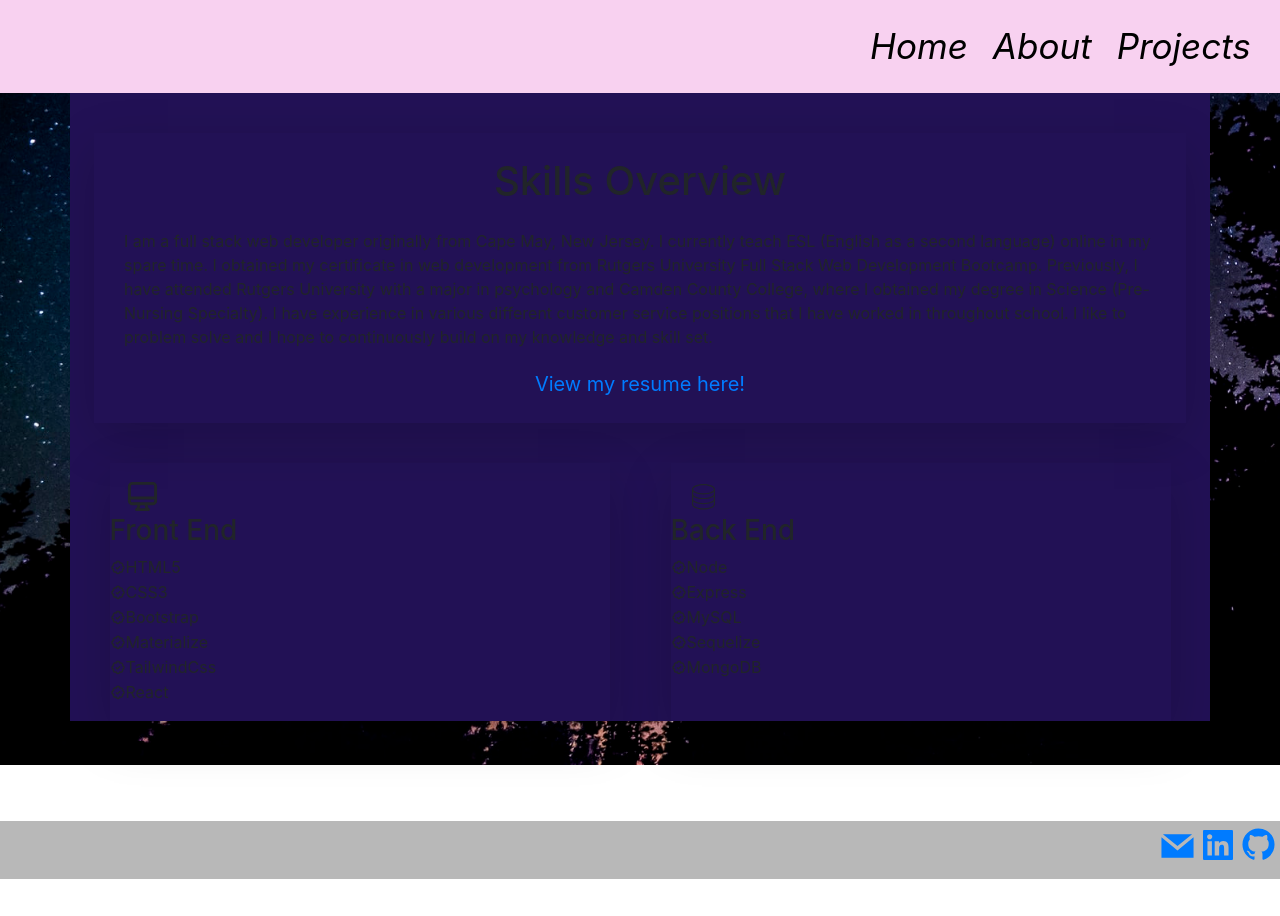
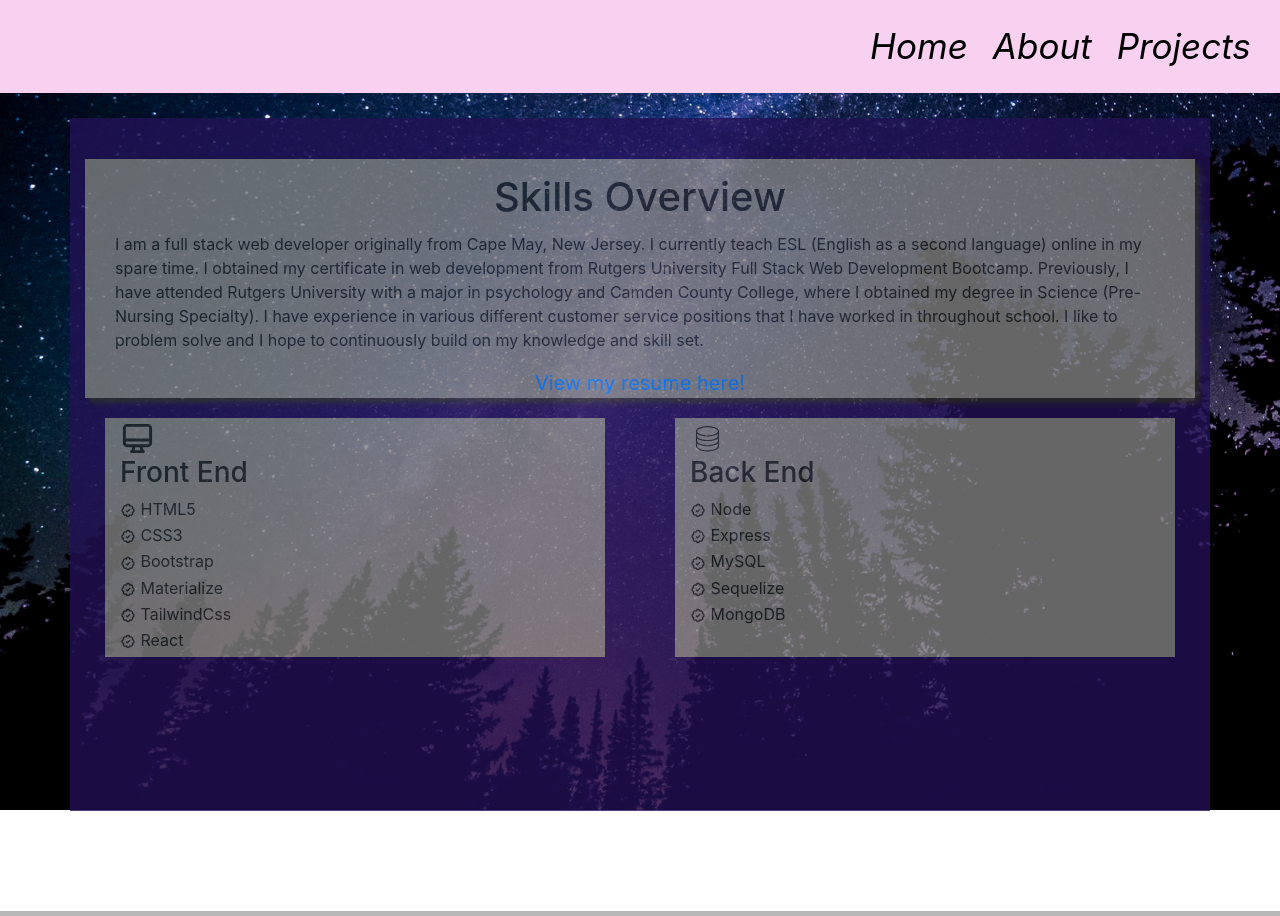
Before and after one commit to kaitlinkenney/react-portfolio, a React (Create React App) app: page /about in a window 1280 px wide. Shown: the top 916 px of the page. Before the commit the page ends 879 px from the top, so only its background shows below. Built offline with nearby package versions, Linux system fonts and the light colour scheme.

Commit message:
about page half fixed

```diff
--- a/src/components/Footer/footer.js
+++ b/src/components/Footer/footer.js
@@ -9,9 +9,9 @@ function Footer() {
       <div>
       <span>
 
-          <a className="icon mr-2.5" style={{float: "right"}} href={'https://github.com/kaitlinkenney'}><GrGithub className="-pb-6" style={{ height: 39, width: 35}} /></a>
-          <a className="iconn pl-2" style={{float: "right"}} href={'https://www.linkedin.com/in/kaitlin-kenney-12b01a1a7/'}><GrLinkedin className="mr-2 -pb-6" style={{ height: 40, width: 30 }}/></a>
-          <a className="iconnn" style={{float: "right"}} href={"mailto:kaitlin.kenney96@gmail.com"}><GrMail className="pb-2" style={{height: 50, width: 35}}/></a>
+          <a className="github" style={{float: "right"}} href={'https://github.com/kaitlinkenney'}><GrGithub style={{ height: 39, width: 35}} /></a>
+          <a className="linkedin" style={{float: "right"}} href={'https://www.linkedin.com/in/kaitlin-kenney-12b01a1a7/'}><GrLinkedin style={{ height: 40, width: 30 }}/></a>
+          <a className="email" style={{float: "right"}} href={"mailto:kaitlin.kenney96@gmail.com"}><GrMail style={{height: 50, width: 35}}/></a>
       </span>
       </div>
     </footer>
--- a/src/components/Footer/style.css
+++ b/src/components/Footer/style.css
@@ -12,3 +12,18 @@
 .p {
   text-align: center;
 }
+
+.github {
+  /* padding-bottom: -6%; */
+  margin-right: 1.5%;
+}
+
+.linkedin {
+  margin-right: .5%;
+  /* margin-bottom: -1; */
+}
+
+.email {
+  margin-bottom: 100px;
+  margin-right: 90%;
+}
--- a/src/pages/about.css
+++ b/src/pages/about.css
@@ -6,4 +6,48 @@
 
 .skills {
     text-align: center;
+    padding-top: 2px;
 }
+
+.containerone {
+    padding-top: 3%;
+    padding-bottom: 12%;
+    margin-top: 2%;
+    opacity: 80%;
+    padding-right: 4px;
+    padding-left: 4px;
+}
+
+.containertwo {
+    background-color: gray;
+    padding-top: 1%;
+    margin-top: 3px;
+    box-shadow: 5px 5px 5px rgb(49, 47, 47);
+}
+
+.containerthree {
+    padding-top: 3px;
+}
+
+.containerfour {
+    margin-left: 12px;
+    margin-top: 4px;
+    padding-bottom: 3px;
+    padding-top: 3px;
+    background-color: gray;
+}
+
+
+.db {
+    margin-left: auto;
+}
+
+.rows {
+    justify-content: center;
+}
+
+.containerfive {
+    margin-top: 4px;
+    padding-top: 3px;
+    background-color: gray;
+}
--- a/src/pages/about.js
+++ b/src/pages/about.js
@@ -8,11 +8,11 @@ import "./about.css";
 function About() {
     return (
 
-        <div className="container pt-4 pb-12 mt-12 opacity-80 pr-4 pl-4" style={{ background: "#215" }}>
+        <div className="container containerone" style={{ background: "#215" }}>
             <Image />
-            <div className="container shadow-lg bg-gray-200 pt-3 mt-3">
-                <h1 className="skills pt-2"> Skills Overview </h1>
-                <p className="pt-3 container">  I am a full stack web developer originally from Cape May, New Jersey.
+            <div className=" container containertwo">
+                <h1 className="skills"> Skills Overview </h1>
+                <p className="container containerthree">  I am a full stack web developer originally from Cape May, New Jersey.
                 I currently teach ESL (English as a second language) online in my spare time.
                 I obtained my certificate in web development from Rutgers University Full Stack Web Development Bootcamp.
                 Previously, I have attended Rutgers University with a major in psychology and Camden County College,
@@ -20,52 +20,52 @@ function About() {
                 I have experience in various different customer service positions that I have worked in
                 throughout school. I like to problem solve and I hope to continuously build on my knowledge and
                 skill set. </p>
-                <p className="pb-4 pt-1 resume"> <a href="https://docs.google.com/document/d/1wnHaEFWsO2BqsGK51IQHHZROhXPmVo6s2M1gN6VSUFE/edit">View my resume here!</a>
+                <p className="resume"> <a href="https://docs.google.com/document/d/1wnHaEFWsO2BqsGK51IQHHZROhXPmVo6s2M1gN6VSUFE/edit">View my resume here!</a>
                 </p>
             </div>
             <div className="row">
-                <div className="container shadow-lg ml-12 mt-4 pb-3 pt-3 bg-gray-200" style={{ width: "500px" }}>
-                    <HiOutlineDesktopComputer className="mx-auto" style={{ height: 35, width: 35 }} />
-                    <div className="row justify-center">
+                <div className="container containerfour" style={{ width: "500px" }}>
+                    <HiOutlineDesktopComputer className="desktop" style={{ height: 35, width: 35 }} />
+                    <div className="rows">
                         <h3> Front End</h3>
                     </div>
-                    <div className="row justify-center">
+                    <div className="rows">
                         < BiBadgeCheck style={{ height: 25 }} /> HTML5
                         </div>
-                    <div className="row justify-center">
+                    <div className="rows">
                         < BiBadgeCheck style={{ height: 25 }} /> CSS3
                         </div>
-                    <div className="row justify-center">
+                    <div className="rows">
                         < BiBadgeCheck style={{ height: 25 }} /> Bootstrap
                         </div>
-                    <div className="row justify-center">
+                    <div className="rows">
                         < BiBadgeCheck style={{ height: 25 }} /> Materialize
                         </div>
-                    <div className="row justify-center">
+                    <div className="rows">
                         < BiBadgeCheck style={{ height: 25 }} /> TailwindCss
                         </div>
-                    <div className="row justify-center">
+                    <div className="rows">
                         < BiBadgeCheck style={{ height: 25 }} /> React
                         </div>
                 </div>
-                <div className="container shadow-lg mt-4 pt-3 bg-gray-200" style={{ width: "500px" }}>
-                    <DiStreamline className="mx-auto" style={{ height: 35, width: 35 }} />
-                    <div className="row justify-center">
+                <div className="container containerfive" style={{ width: "500px" }}>
+                    <DiStreamline className="db" style={{ height: 35, width: 35 }} />
+                    <div className="rows">
                         <h3> Back End</h3>
                     </div>
-                    <div className="row justify-center">
+                    <div className="rows">
                         < BiBadgeCheck style={{ height: 25 }} /> Node
                         </div>
-                    <div className="row justify-center">
+                    <div className="rows">
                         < BiBadgeCheck style={{ height: 25 }} /> Express
                         </div>
-                    <div className="row justify-center">
+                    <div className="rows">
                         < BiBadgeCheck style={{ height: 25 }} /> MySQL
                         </div>
-                    <div className="row justify-center">
+                    <div className="rows">
                         < BiBadgeCheck style={{ height: 25 }} /> Sequelize
                         </div>
-                    <div className="row justify-center">
+                    <div className="rows">
                         < BiBadgeCheck style={{ height: 25 }} /> MongoDB
                         </div>
                 </div>
```
Also changed, not shown: 1 other file (tests, documents, lock files or other folders).
